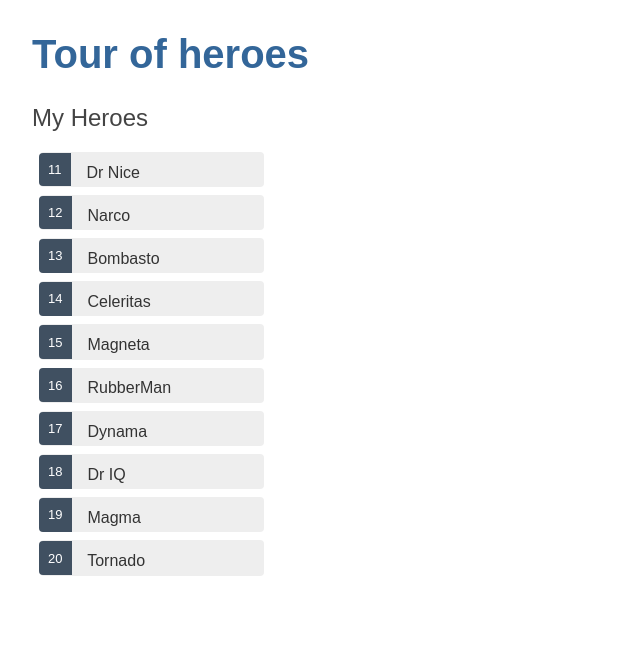
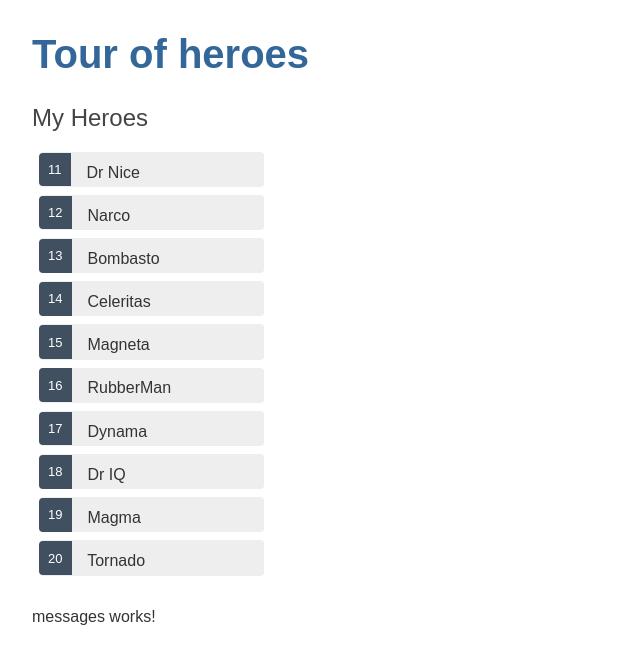
Before and after one commit to ranasobeid95/angular-tour-of-heroes, an Angular app: page / in a window 1280 px wide. Shown: the top 664 px of the page, without its empty margins (0-640 px from the left). Built offline with nearby package versions, Linux system fonts and the light colour scheme.

Commit message:
Modify the AppComponent template to display the generated MessagesComponent.
#12

```diff
--- a/src/app/app.component.html
+++ b/src/app/app.component.html
@@ -1,3 +1,4 @@
 <h1>{{ title }}</h1>
 <app-heroes></app-heroes>
+<app-messages></app-messages>
 <router-outlet></router-outlet>
```
